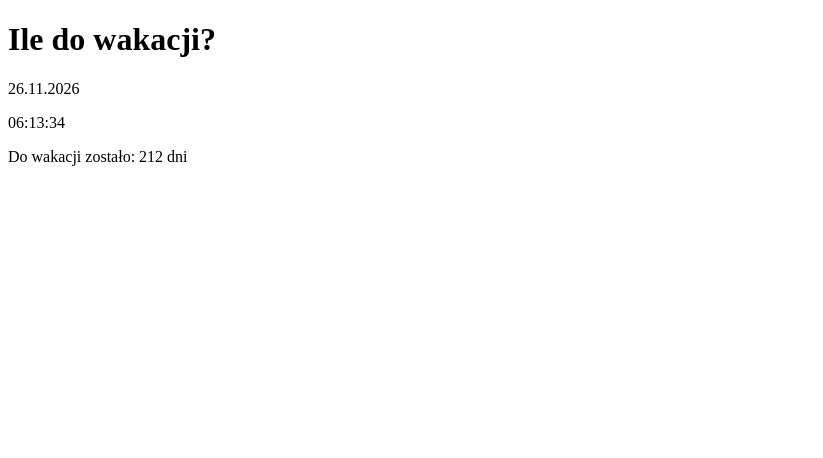
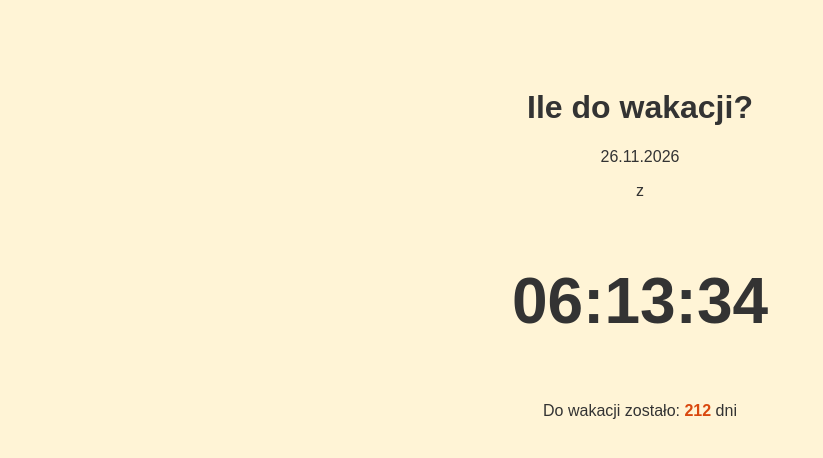
Before and after one commit to speedrower/wakacje, a plain HTML site: page index.html in a window 1280 px wide. Shown: the whole page, without its empty margins (0-823 px from the left). Drawn offline with Linux system fonts and the light colour scheme.

Commit message:
dodanie css

```diff
--- a/index.html
+++ b/index.html
@@ -4,11 +4,12 @@
     <meta charset="UTF-8">
     <meta name="viewport" content="width=device-width, initial-scale=1.0">
     <title>Ile do wakacji?</title>
+    <link rel="stylesheet" href="style.css">
     <script src="script.js" defer></script>
 </head>
 <body>
     <h1>Ile do wakacji?</h1>
-    <p id="data"></p>
+    <p id="data"></p>z
     <p id="zegar"></p>
     <p>Do wakacji zostało: <span id="dni"></span> dni</p>
 </body>
--- /dev/null
+++ b/style.css
@@ -0,0 +1,17 @@
+body {
+    font-family: Arial, sans-serif;
+    text-align: center;
+    background-color: #fff4d6;
+    color: #333333;
+    padding-top: 60px;
+}
+
+#zegar {
+    font-size: 64px;
+    font-weight: bold;
+}
+
+#dni {
+    color: #d9480f;
+    font-weight: bold;
+}
```
